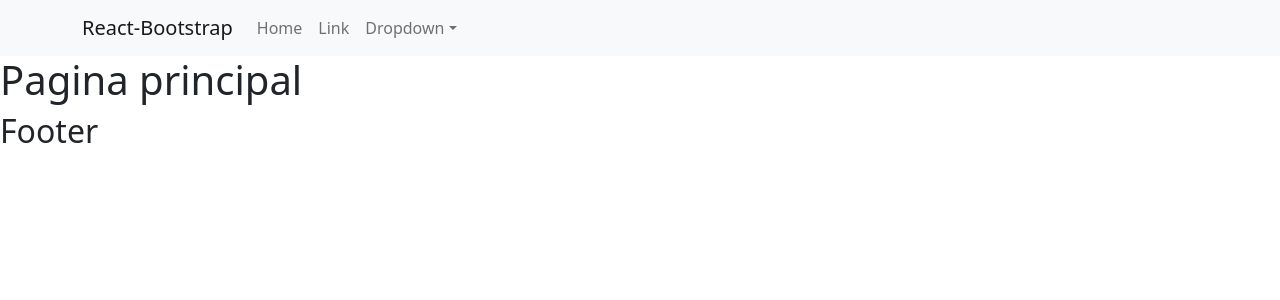
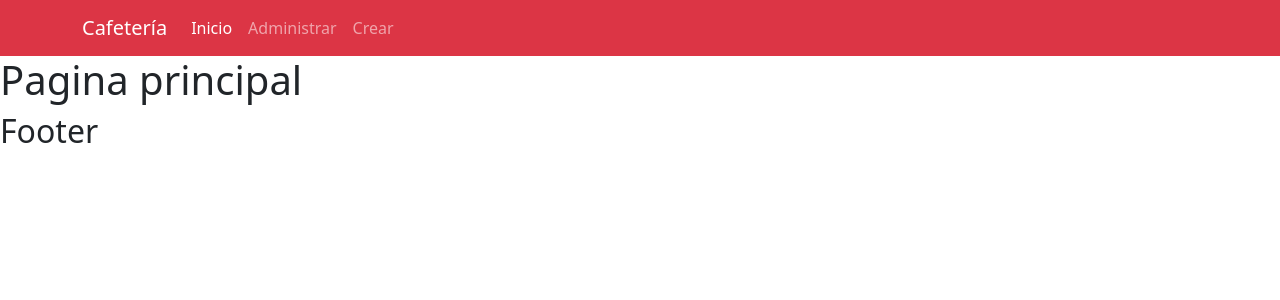
Before and after one commit to valeormaechea/crud_react, a React (Create React App) app: page / in a window 1280 px wide. Shown: the top 300 px of the page. Built offline with nearby package versions, Linux system fonts and the light colour scheme.

Commit message:
agregamos las rutas al menu principal

```diff
--- a/src/components/common/Menu.js
+++ b/src/components/common/Menu.js
@@ -1,27 +1,19 @@
 import React from "react";
-import { Navbar, Nav, NavDropdown, Container } from "react-bootstrap";
+import { Navbar, Nav, Container } from "react-bootstrap";
+import {NavLink, Link} from "react-router-dom";
 
 const Menu = () => {
   return (
-    <Navbar bg="light" expand="lg">
+    <Navbar bg="danger" variant="dark" expand="lg">
       <Container>
-        <Navbar.Brand href="#home">React-Bootstrap</Navbar.Brand>
+        <Navbar.Brand as={Link} end to="/">Cafetería</Navbar.Brand>
         <Navbar.Toggle aria-controls="basic-navbar-nav" />
         <Navbar.Collapse id="basic-navbar-nav">
           <Nav className="me-auto">
-            <Nav.Link href="#home">Home</Nav.Link>
-            <Nav.Link href="#link">Link</Nav.Link>
-            <NavDropdown title="Dropdown" id="basic-nav-dropdown">
-              <NavDropdown.Item href="#action/3.1">Action</NavDropdown.Item>
-              <NavDropdown.Item href="#action/3.2">
-                Another action
-              </NavDropdown.Item>
-              <NavDropdown.Item href="#action/3.3">Something</NavDropdown.Item>
-              <NavDropdown.Divider />
-              <NavDropdown.Item href="#action/3.4">
-                Separated link
-              </NavDropdown.Item>
-            </NavDropdown>
+            <NavLink end to="/" className="nav-item nav-link">Inicio</NavLink>
+            <NavLink end to="/administrar" className="nav-item nav-link">Administrar</NavLink>
+            <NavLink end
+            to="/administrar/producto/crear" className="nav-item nav-link">Crear</NavLink>
           </Nav>
         </Navbar.Collapse>
       </Container>
```
